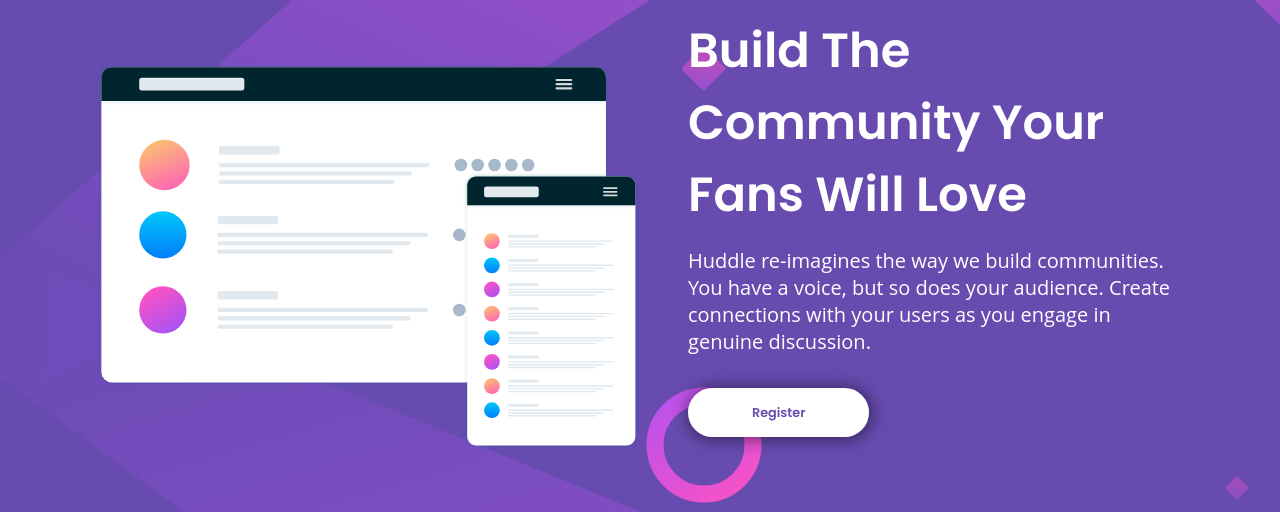
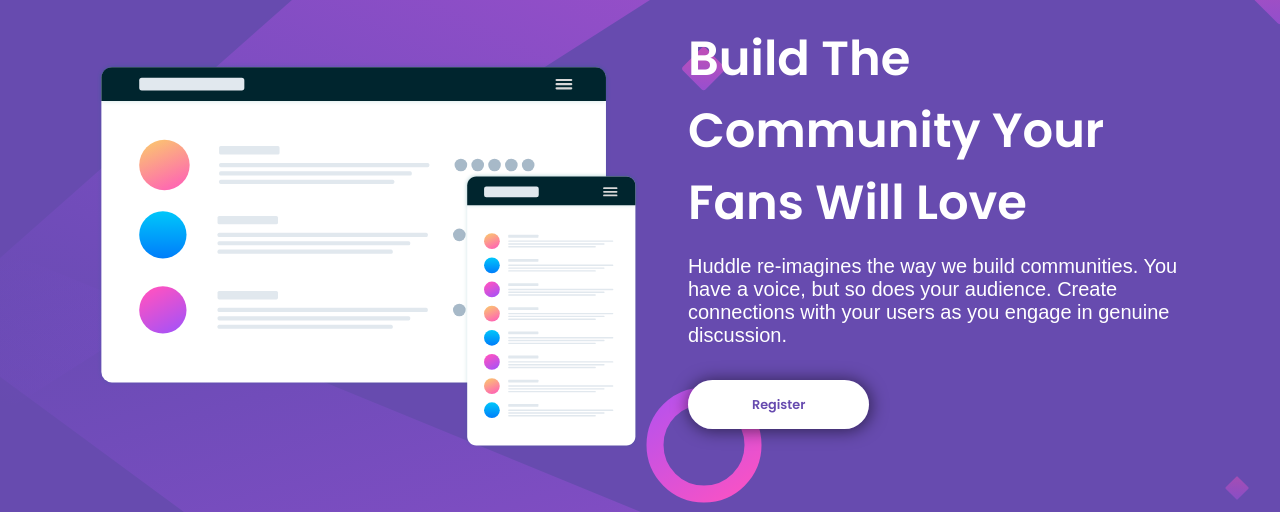
Before and after one commit to Biemnet/Biemnet, a plain HTML site: page index.html in a window 1280 px wide. Shown: the part 118-630 px from the top of the page. Drawn offline with Linux system fonts and the light colour scheme.

Commit message:
Update style.css

```diff
--- a/style.css
+++ b/style.css
@@ -1,7 +1,7 @@
 :root {
   --Violet: hsl(257, 40%, 49%);
   --SoftMagenta: hsl(300, 69%, 71%);
-  --OpenSans: "Open Sans", sans-serif;
+  --OpenSans: sans-serif;
   --Poppins: "Poppins", sans-serif;
 }
 
```
